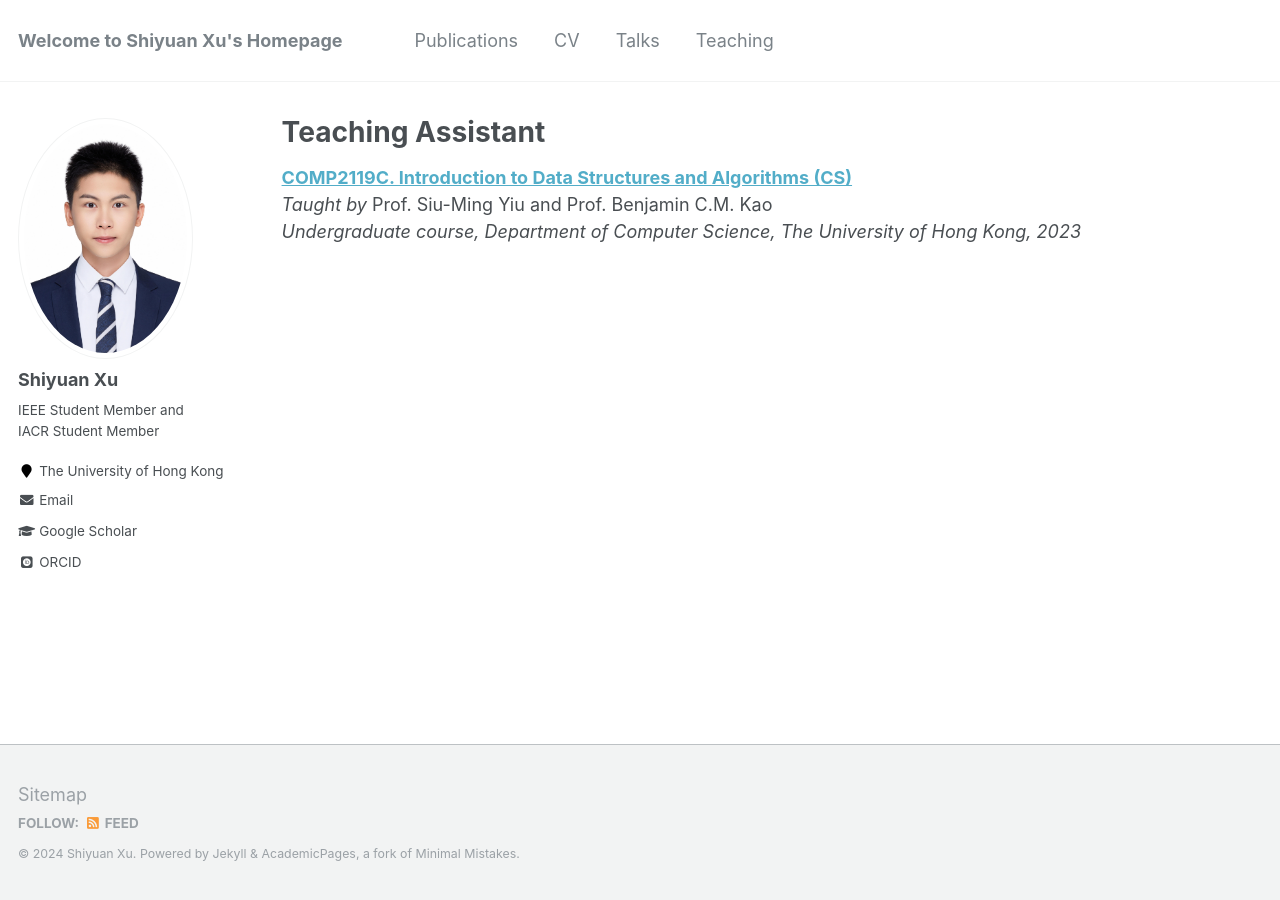
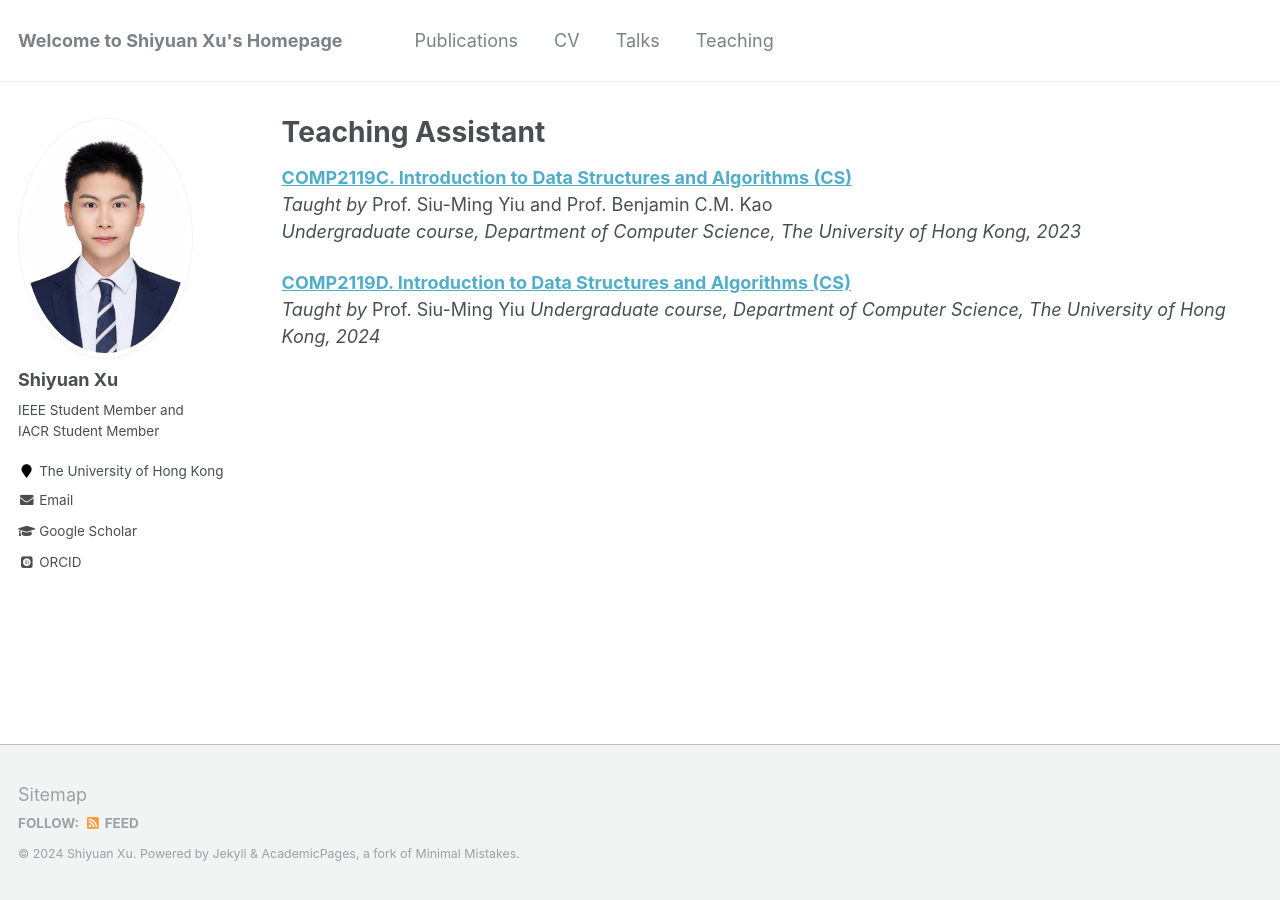
Before and after one commit to shiyuanjack/shiyuanjack.github.io, a Jekyll site: the page built from _pages/teaching.md, in a window 1280 px wide. Built offline with Jekyll 4.4.1, drawn with Linux system fonts in a browser that asks for light colours; some web fonts are replaced.

Commit message:
Update teaching.md

```diff
--- a/_pages/teaching.md
+++ b/_pages/teaching.md
@@ -13,3 +13,9 @@ redirect_from:
 <br>
 *Taught by* Prof. Siu-Ming Yiu and Prof. Benjamin C.M. Kao
 *Undergraduate course, Department of Computer Science, The University of Hong Kong, 2023*
+
+
+[**COMP2119D. Introduction to Data Structures and Algorithms (CS)**](https://www.cs.hku.hk/index.php/programmes/course-offered?infile=2023/comp2119.html)
+<br>
+*Taught by* Prof. Siu-Ming Yiu
+*Undergraduate course, Department of Computer Science, The University of Hong Kong, 2024*
```
